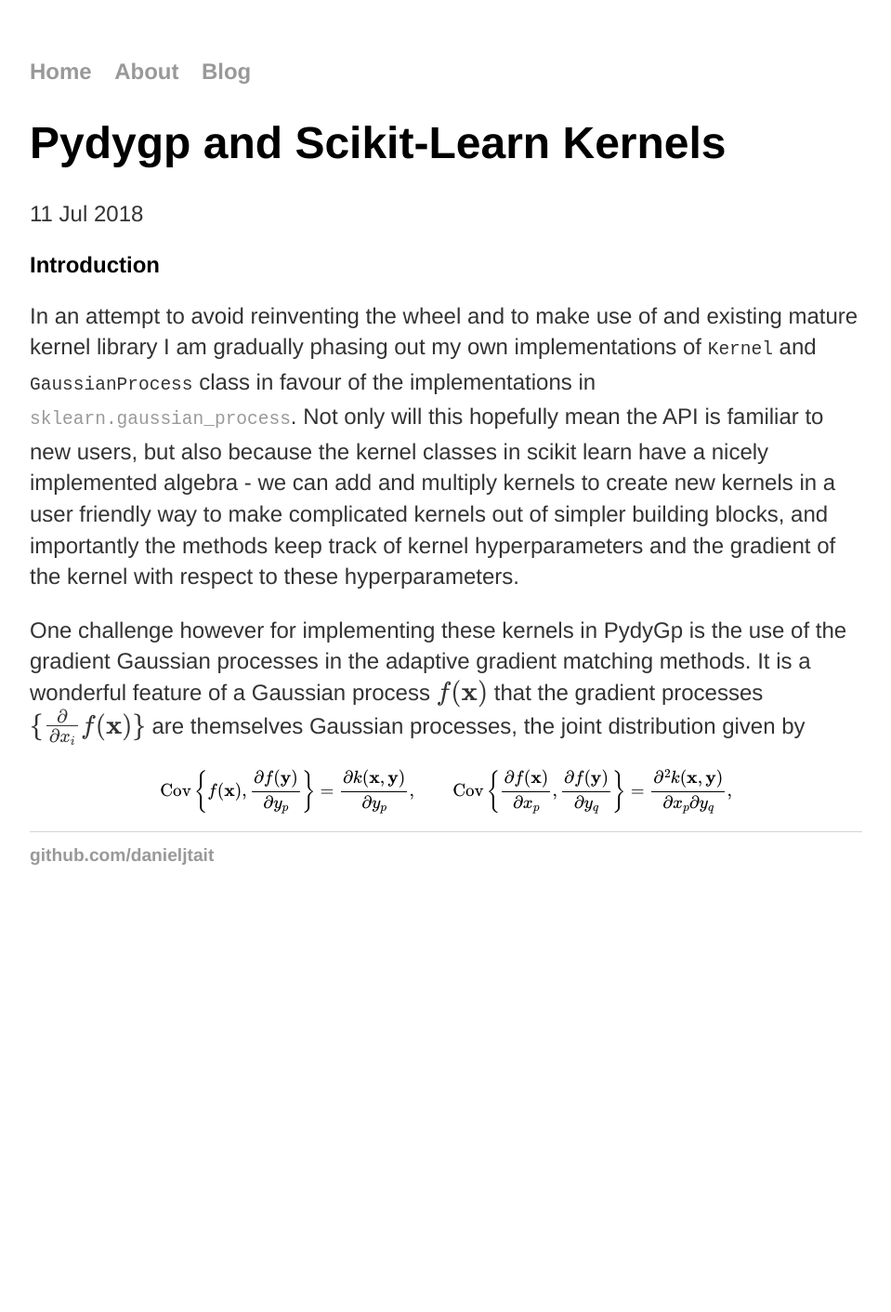
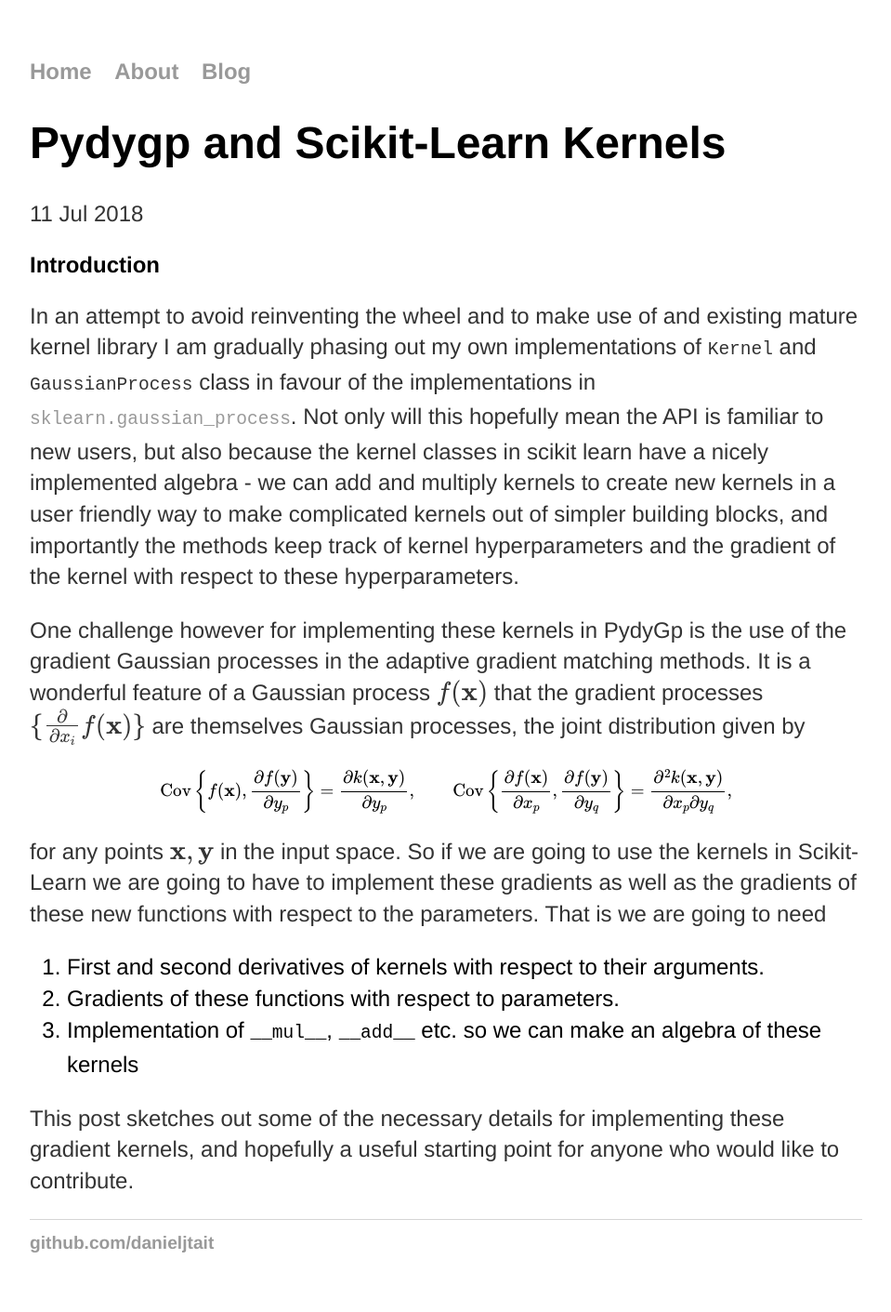
Before and after one commit to danieljtait/danieljtait.github.io, a Jekyll site: the page built from _posts/2018-07-11-pydygpsklearn.md, in a window 1280 px wide. Shown: the whole page at 93% size, without its empty margins (160-1119 px from the left). Built offline with Jekyll 4.4.1, drawn with Linux system fonts in a browser that asks for light colours; formulas are drawn with MathJax 3; before the commit the page ends 994 px from its top, so only the background shows below that.

Commit message:
adding posts back in

```diff
--- a/_posts/2018-07-11-pydygpsklearn.md
+++ b/_posts/2018-07-11-pydygpsklearn.md
@@ -12,3 +12,11 @@ One challenge however for implementing these kernels in PydyGp is the use of the
 $$
 \operatorname{Cov}\left\{f(\mathbf{x}), \frac{\partial f(\mathbf{y})}{\partial y_p } \right\} = \frac{\partial k(\mathbf{x}, \mathbf{y})}{\partial y_p }, \qquad \operatorname{Cov}\left\{\frac{\partial f(\mathbf{x})}{\partial x_p}, \frac{\partial f(\mathbf{y})}{\partial y_q } \right\} = \frac{\partial^2 k(\mathbf{x}, \mathbf{y})}{\partial x_p \partial y_q },
 $$
+
+for any points $\mathbf{x}, \mathbf{y}$ in the input space. So if we are going to use the kernels in Scikit-Learn we are going to have to implement these gradients as well as the gradients of these new functions with respect to the parameters. That is we are going to need
+
+1. First and second derivatives of kernels with respect to their arguments.
+2. Gradients of these functions with respect to parameters.
+3. Implementation of `__mul__`, `__add__` etc. so we can make an algebra of these kernels
+
+This post sketches out some of the necessary details for implementing these gradient kernels, and hopefully a useful starting point for anyone who would like to contribute.
```
